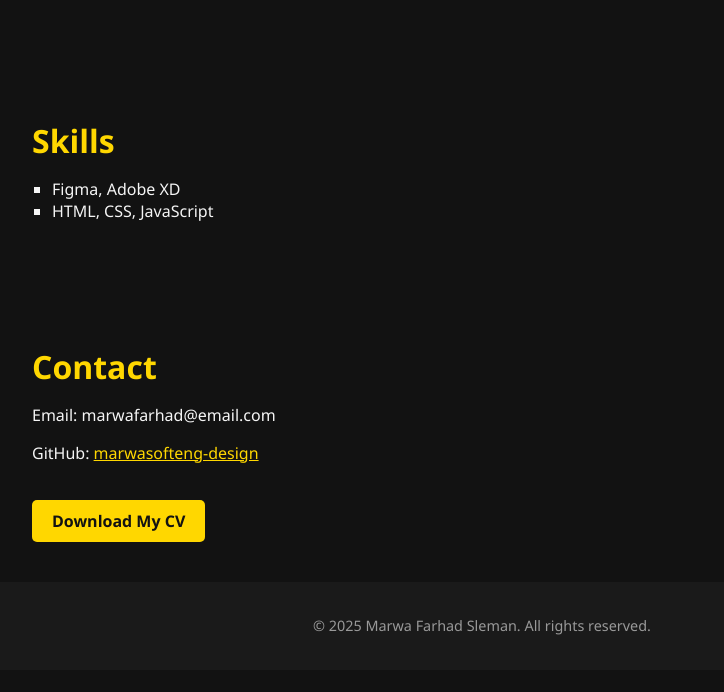
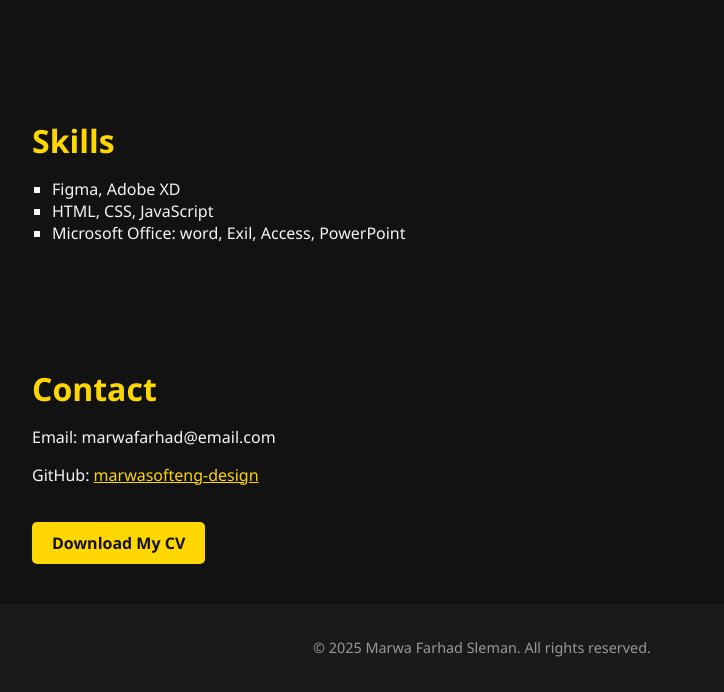
Before and after one commit to marwasofteng-design/marwasofteng-design.github.io, a plain HTML site: page index.html in a window 1280 px wide. Shown: the part 681-1373 px from the top of the page, without its empty margins (158-882 px from the left). Before the commit the page ends 1351 px from the top, so only its background shows below. Drawn offline with Linux system fonts and the light colour scheme.

Commit message:
Update index.html

```diff
--- a/index.html
+++ b/index.html
@@ -115,6 +115,7 @@
   <ul>
     <li>Figma, Adobe XD</li>
     <li>HTML, CSS, JavaScript</li>
+    <li>Microsoft Office: word, Exil, Access, PowerPoint  </li>
   </ul>
 </section>
 
```
